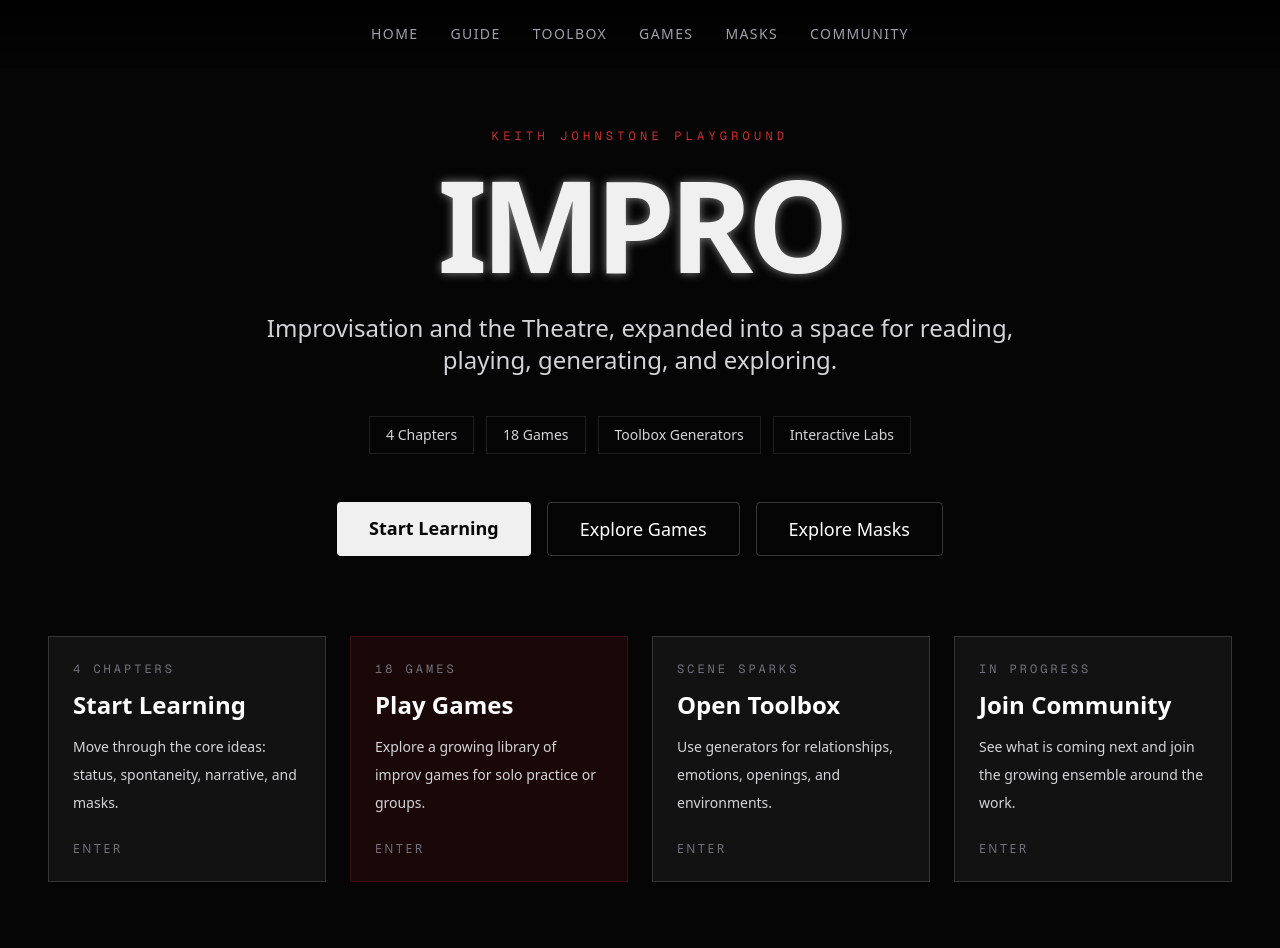
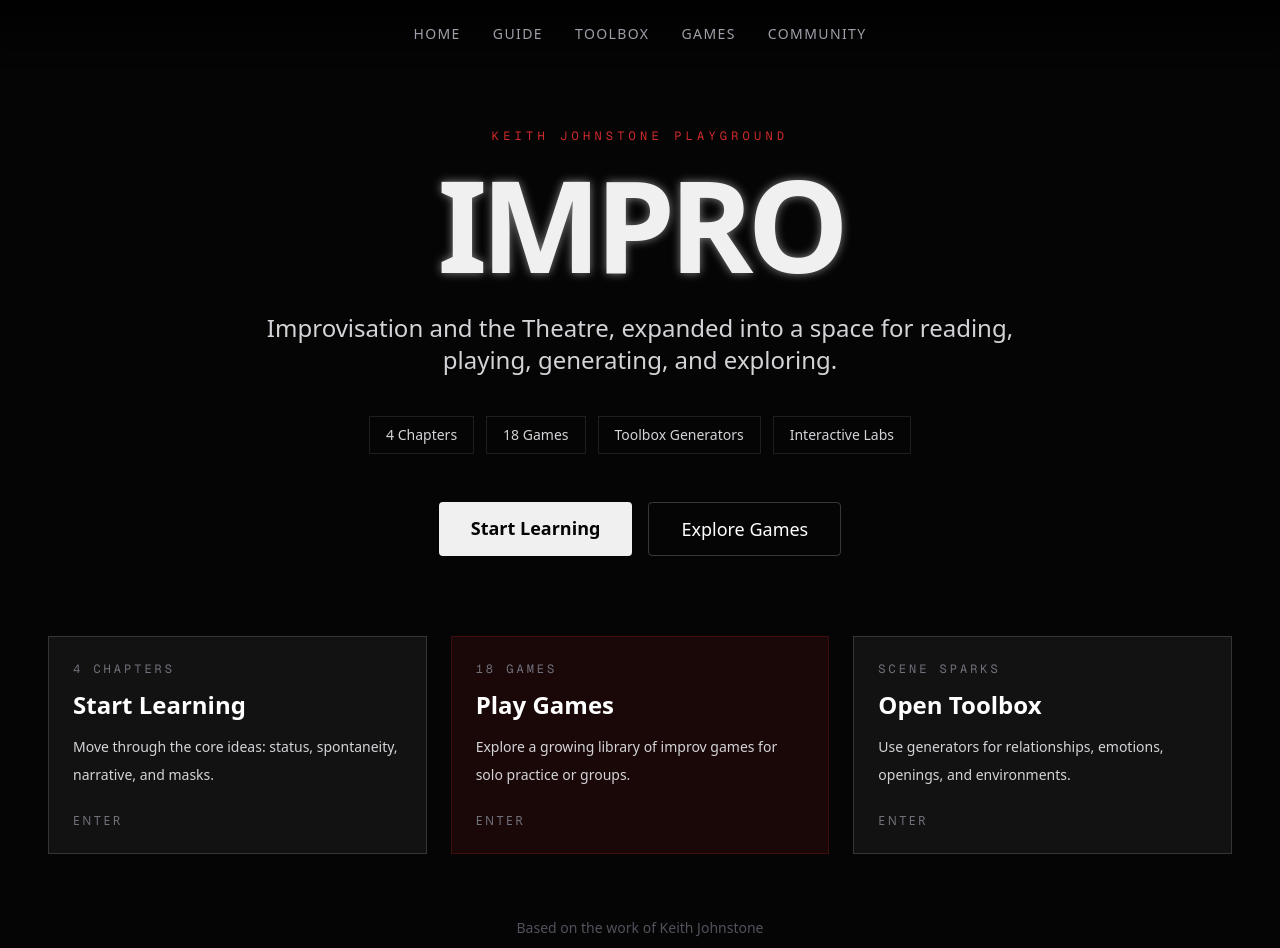
Before and after one commit to Mathe-S/improv, a Next.js app: page / in a window 1280 px wide. Shown: the top 948 px of the page. Built offline with nearby package versions, Linux system fonts and the light colour scheme.

Commit message:
refactor: update layout and content across multiple pages, including adjustments to community and guide sections, and improve navigation links

```diff
--- a/src/app/community/page.tsx
+++ b/src/app/community/page.tsx
@@ -6,9 +6,8 @@
       <h1 className="text-4xl font-bold mb-12 text-spotlight">Community</h1>
 
       <div className="py-20 border-y border-white/10">
-        <h2 className="text-2xl mb-6">Join the Ensemble</h2>
+        <h2 className="text-2xl mb-6">Join </h2>
         <p className="text-zinc-400 mb-8 max-w-xl mx-auto">
-          We are building a community of improvisers dedicated to the principles of spontaneity and narrative.
           The journaling and sharing features are currently under construction.
         </p>
 
--- a/src/app/page.tsx
+++ b/src/app/page.tsx
@@ -26,14 +26,14 @@
     eyebrow: "Scene Sparks",
     style: "border-white/15 bg-white/5 hover:border-white/30 hover:bg-white/8",
   },
-  {
-    title: "Join Community",
-    description:
-      "See what is coming next and join the growing ensemble around the work.",
-    href: "/community",
-    eyebrow: "In Progress",
-    style: "border-white/15 bg-white/5 hover:border-white/30 hover:bg-white/8",
-  },
+  // {
+  //   title: "Join Community",
+  //   description:
+  //     "See what is coming next and join the growing ensemble around the work.",
+  //   href: "/community",
+  //   eyebrow: "In Progress",
+  //   style: "border-white/15 bg-white/5 hover:border-white/30 hover:bg-white/8",
+  // },
 ] as const;
 
 const exploreTags = [
@@ -93,16 +93,16 @@
             >
               Explore Games
             </Link>
-            <Link
+            {/* <Link
               href="/guide/masks"
               className="rounded-sm border border-white/20 px-8 py-3 text-lg font-medium text-white transition-colors duration-300 hover:bg-white/10"
             >
               Explore Masks
-            </Link>
+            </Link> */}
           </div>
         </section>
 
-        <section className="grid gap-6 md:grid-cols-2 xl:grid-cols-4">
+        <section className="grid gap-6 md:grid-cols-2 xl:grid-cols-3">
           {sections.map((section) => (
             <Link
               key={section.title}
--- a/src/components/Navigation.tsx
+++ b/src/components/Navigation.tsx
@@ -28,12 +28,12 @@
         >
           Games
         </Link>
-           <Link
+        {/* <Link
           href="/guide/masks"
           className="hover:text-white transition-colors hover:text-spotlight"
         >
           Masks
-        </Link>
+        </Link> */}
         <Link
           href="/community"
           className="hover:text-white transition-colors hover:text-spotlight"
```
Also changed, not shown: src/app/guide/page.tsx (+6 -2 lines).
